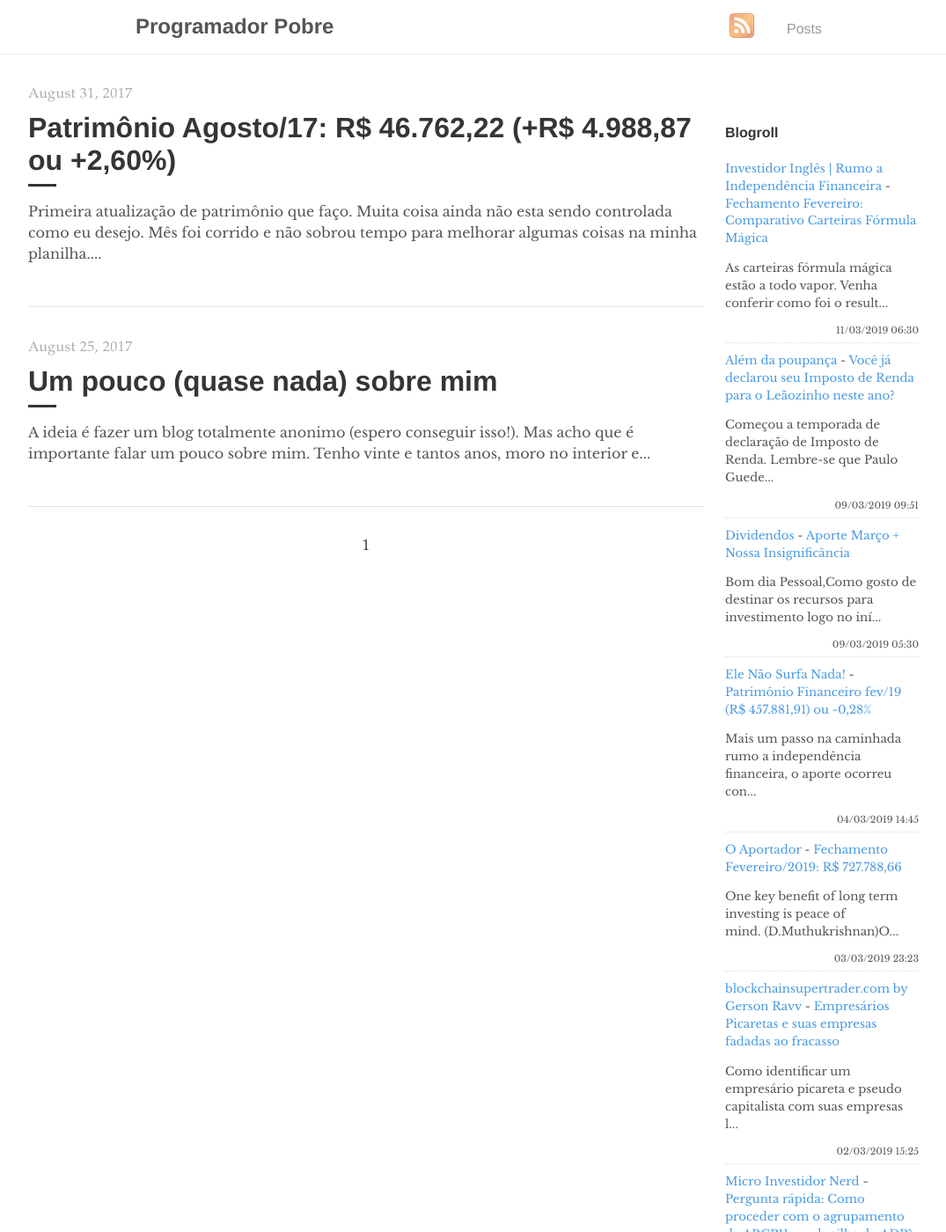
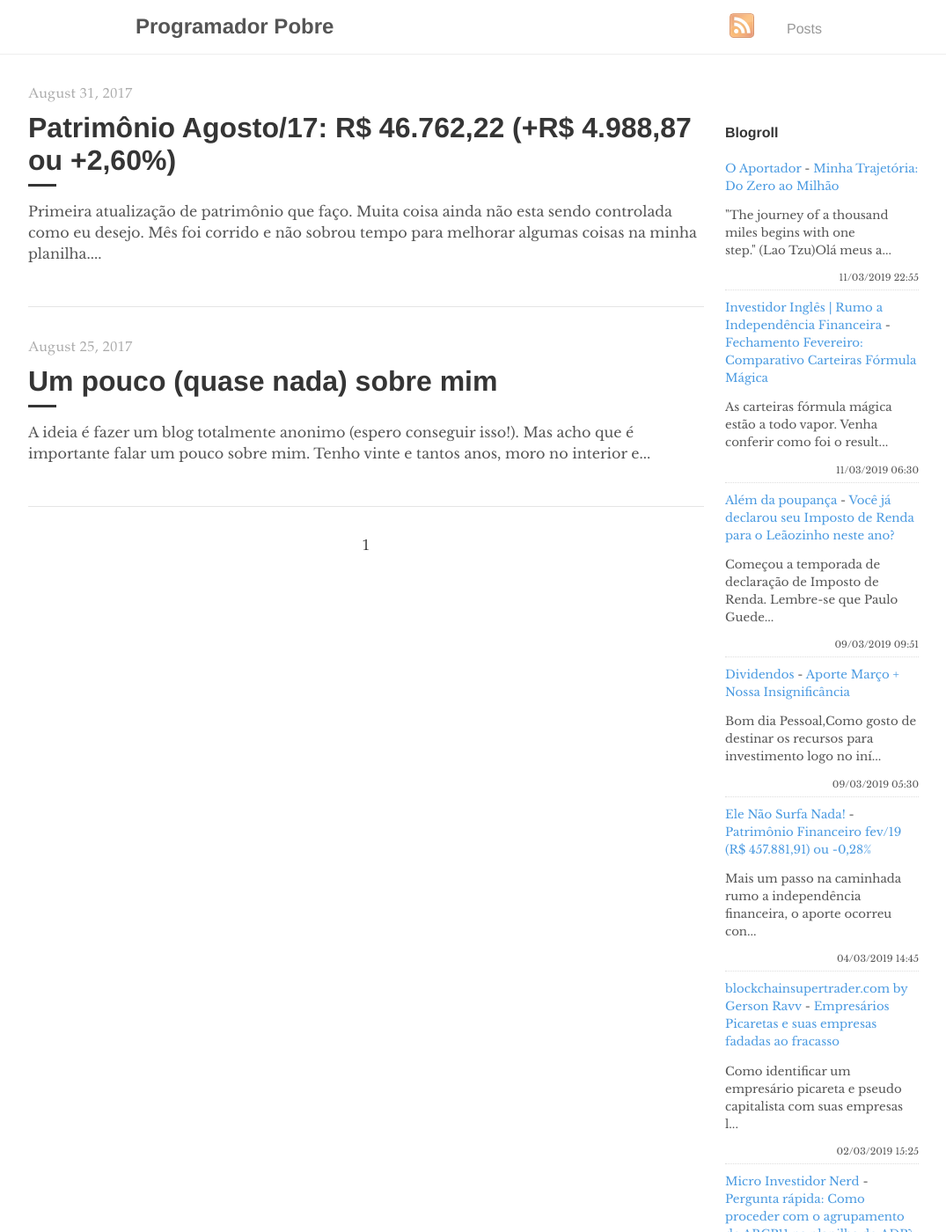
Before and after one commit to programadorpobre/programadorpobre.github.io, a Jekyll site: the page built from index.html, in a window 1280 px wide and 1400 px high. Shown: the whole window at 88% size, without its empty margins (96-1171 px from the left). Built offline with Jekyll 4.4.1, drawn with Linux system fonts in a browser that asks for light colours; the list of posts is cut into pages by our own code; comment, search, counter and statistics services are not loaded.

Commit message:
[ci skip] travis #584

```diff
--- a/_includes/feed-entries.html
+++ b/_includes/feed-entries.html
@@ -1,3 +1,8 @@
+<div class="feed-entry">
+    <a class="feed-entry-site-name" href="https://oaportadorfinanceiro.blogspot.com/">O Aportador</a> - <a class="feed-entry-title" href="https://oaportadorfinanceiro.blogspot.com/2019/03/minha-trajetoria-do-zero-ao-milhao.html">Minha Trajetória: Do Zero ao Milhão</a>
+    <p class="feed-entry-summary">"The journey of a thousand miles begins with one step."&nbsp;(Lao Tzu)Olá meus a...</p>
+    <time datetime="2019-03-11T22:55:00.000-03:00">11/03/2019 22:55</time>
+</div>
 <div class="feed-entry">
     <a class="feed-entry-site-name" href="https://www.investidoringles.com/">Investidor Inglês | Rumo a Independência Financeira</a> - <a class="feed-entry-title" href="https://www.investidoringles.com/2019/03/fevereiro-carteiras-formula-magica.html">Fechamento Fevereiro: Comparativo Carteiras Fórmula Mágica</a>
     <p class="feed-entry-summary">As carteiras fórmula mágica estão a todo vapor. Venha conferir como foi o result...</p>
@@ -19,11 +24,6 @@
     <time datetime="2019-03-04T14:45:00.000-03:00">04/03/2019 14:45</time>
 </div>
 <div class="feed-entry">
-    <a class="feed-entry-site-name" href="https://oaportadorfinanceiro.blogspot.com/">O Aportador</a> - <a class="feed-entry-title" href="https://oaportadorfinanceiro.blogspot.com/2019/03/fechamento-fevereiro2019-r-72778866.html">Fechamento Fevereiro/2019: R$ 727.788,66</a>
-    <p class="feed-entry-summary">One key benefit of long term investing is peace of mind.&nbsp;(D.Muthukrishnan)O...</p>
-    <time datetime="2019-03-03T23:23:00.002-03:00">03/03/2019 23:23</time>
-</div>
-<div class="feed-entry">
     <a class="feed-entry-site-name" href="http://www.blockchainsupertrader.com/">blockchainsupertrader.com by Gerson Ravv</a> - <a class="feed-entry-title" href="http://www.blockchainsupertrader.com/2019/03/empresarios-picaretas-e-suas-empresas.html">Empresários Picaretas  e suas empresas fadadas ao fracasso</a>
     <p class="feed-entry-summary">Como identificar um empresário picareta e pseudo capitalista com suas empresas l...</p>
     <time datetime="2019-03-02T15:25:00.002-03:00">02/03/2019 15:25</time>
```
